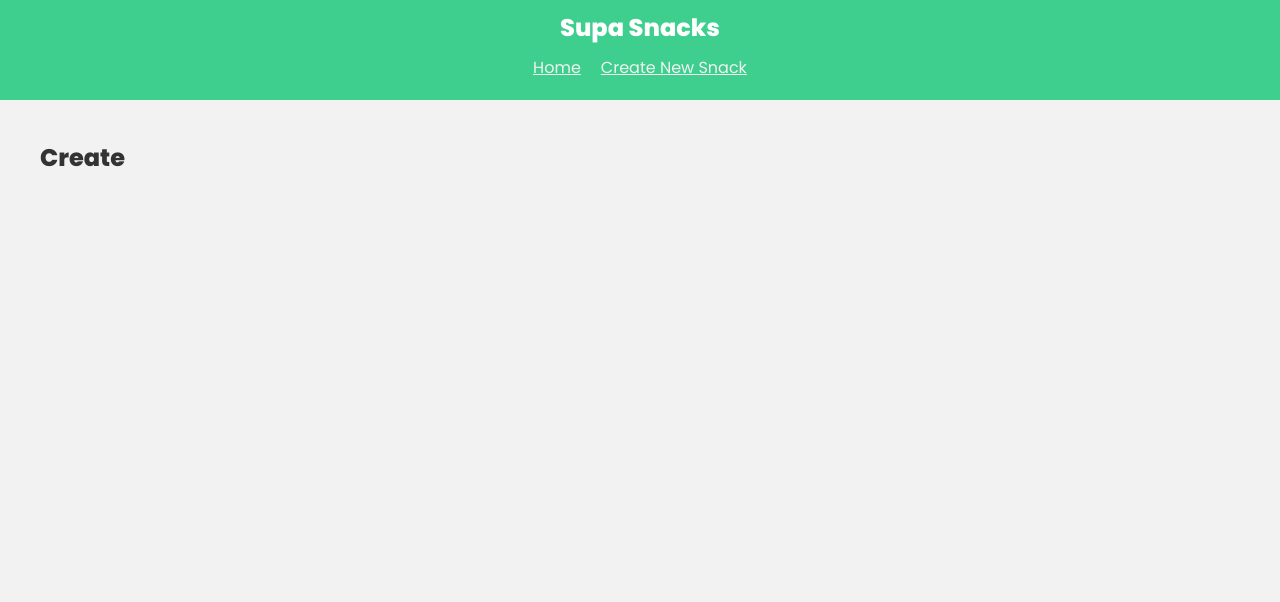
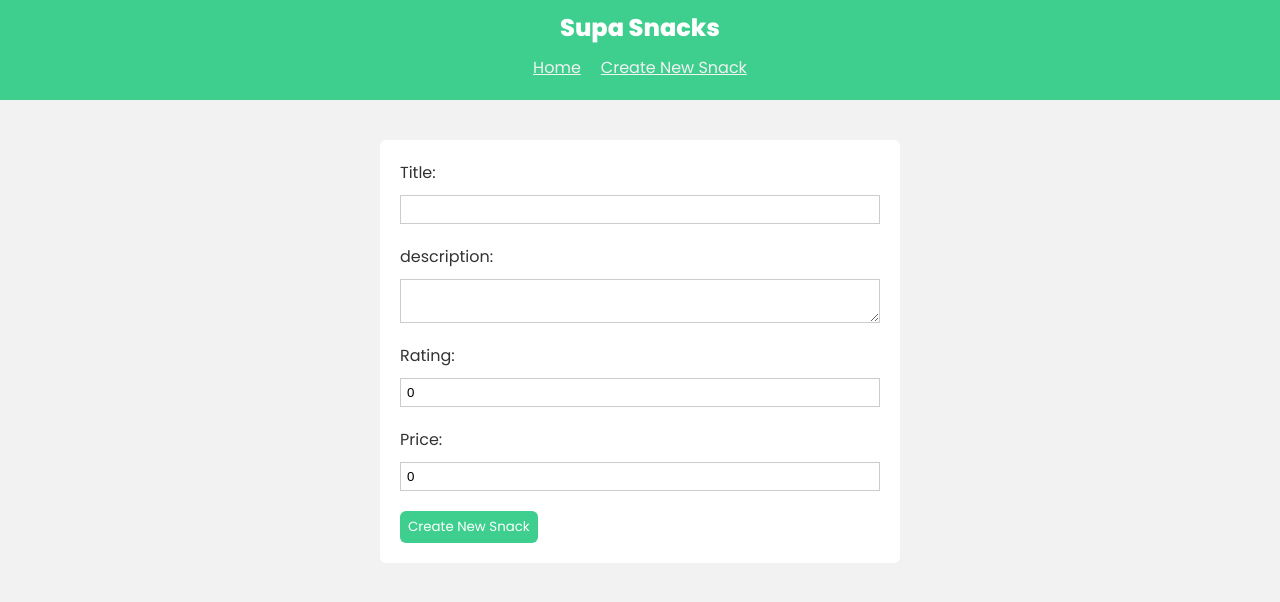
Before and after one commit to Cwarcup/supa-snacks, a React (Create React App) app: page /create in a window 1280 px wide. Shown: the top 602 px of the page. Built offline with nearby package versions, Linux system fonts and the light colour scheme; no server answers.

Commit message:
Add functionality to create new items

```diff
--- a/src/index.css
+++ b/src/index.css
@@ -90,3 +90,33 @@ nav h1 {
   font-weight: 600;
   color: var(--secondary);
 }
+
+
+/* forms */
+form {
+  background: #fff;
+  padding: 20px;
+  max-width: 480px;
+  margin: 0 auto;
+  border-radius: 6px;
+}
+
+form input,
+form textarea {
+  display: block;
+  width: 100%;
+  padding: 6px;
+  box-sizing: border-box;
+  border: 1px solid #ccc;
+  margin: 10px 0 20px 0;
+}
+
+form button {
+  background: var(--primary);
+  color: #fff;
+  border: 0;
+  border-radius: 6px;
+  padding: 6px 8px;
+  font-family: "Poppins";
+  cursor: pointer;
+}
--- a/src/pages/Create.tsx
+++ b/src/pages/Create.tsx
@@ -1,11 +1,79 @@
-import React from "react";
+import React, { useState } from 'react';
+import { useNavigate } from 'react-router-dom';
+import supabase from '../config/supabaseClient';
 
 const Create: React.FC = () => {
-	return (
-		<div className="page create">
-			<h2>Create</h2>
-		</div>
-	);
+  const navigate = useNavigate();
+
+  const [title, setTitle] = useState<string>('');
+  const [description, setDescription] = useState<string>('');
+  const [rating, setRating] = useState<number>(0);
+  const [price, setPrice] = useState<number>(0);
+  const [formError, setFormError] = useState<string | null>(null);
+
+  // fired when user clicks submit button
+  // needs to create a new item in the snacks table
+  const handleSubmit = async (e: React.FormEvent<HTMLFormElement>) => {
+    e.preventDefault(); // prevent page refresh
+
+    // check if all fields are filled out
+    if (!title || !description || !rating || !price) {
+      setFormError('Please fill out all fields');
+      return;
+    }
+
+    // check if rating is between 1 and 10
+    if (rating < 1 || rating > 10) {
+      setFormError('Rating must be between 1 and 10');
+      return;
+    }
+
+    // check if price is a positive number
+    if (price < 0) {
+      setFormError('Price must be a positive number');
+      return;
+    }
+
+    // send data to supabase
+    // data is the new item that was created - if successful
+    // error is the error message - if unsuccessful
+    const { data, error } = await supabase
+      .from('snacks') // table name
+      .insert([{ title, description, rating, price }]) // insert a new row, is represented as an array of objects
+      .select();
+
+    if (error) {
+      console.log(error);
+      setFormError('Please fill in all the fields correctly.');
+    }
+    if (data) {
+      console.log(data);
+      setFormError(null);
+      navigate('/');
+    }
+  };
+
+  return (
+    <div className="page create">
+      <form onSubmit={handleSubmit}>
+        <label htmlFor="title">Title:</label>
+        <input type="text" id="title" value={title} onChange={(e) => setTitle(e.target.value)} />
+
+        <label htmlFor="description">description:</label>
+        <textarea id="description" value={description} onChange={(e) => setDescription(e.target.value)} />
+
+        <label htmlFor="rating">Rating:</label>
+        <input type="number" id="rating" value={rating} onChange={(e) => setRating(parseInt(e.target.value))} />
+
+        <label htmlFor="rating">Price:</label>
+        <input type="number" id="price" value={price} onChange={(e) => setPrice(parseInt(e.target.value))} />
+
+        <button>Create New Snack</button>
+
+        {formError && <p className="error">{formError}</p>}
+      </form>
+    </div>
+  );
 };
 
 export default Create;
```
